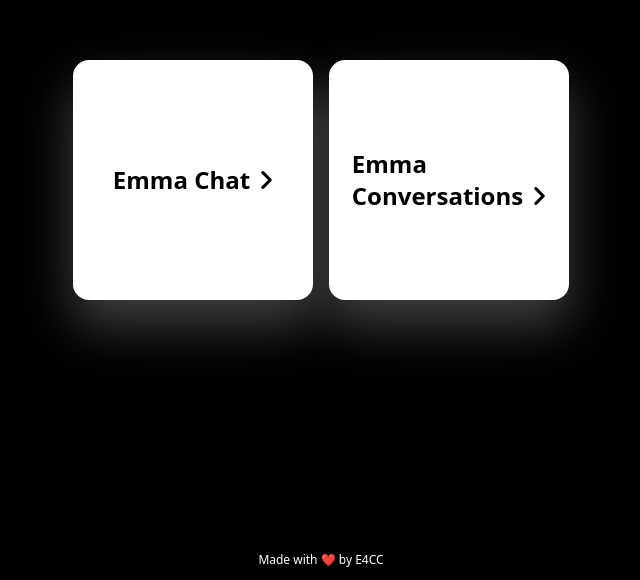
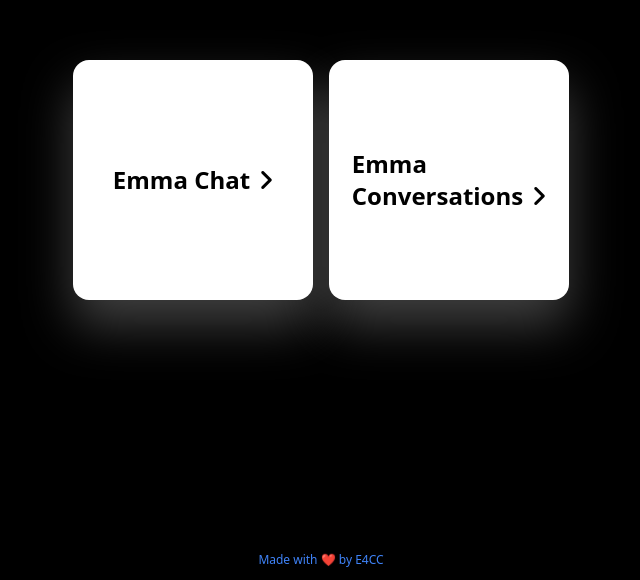
Before and after one commit to DevE4cc/FRONT-END-EMMA-AI, a React (Vite) app: page / in a window 1280 px wide. Shown: the part 220-800 px from the top of the page, without its empty margins (319-959 px from the left). Built offline with nearby package versions, Linux system fonts and the light colour scheme.

Commit message:
Update footer color in App.jsx

```diff
--- a/src/App.jsx
+++ b/src/App.jsx
@@ -4,7 +4,7 @@ function App() {
   return (
     <>
       <AppRouter />
-      <span className="absolute text-white text-xs bottom-3 left-[50%] translate-x-[-50%]">Made with ❤ by E4CC</span>
+      <span className="absolute text-blue-500 text-xs bottom-3 left-[50%] translate-x-[-50%]">Made with ❤ by E4CC</span>
     </>
   );
 }
```
